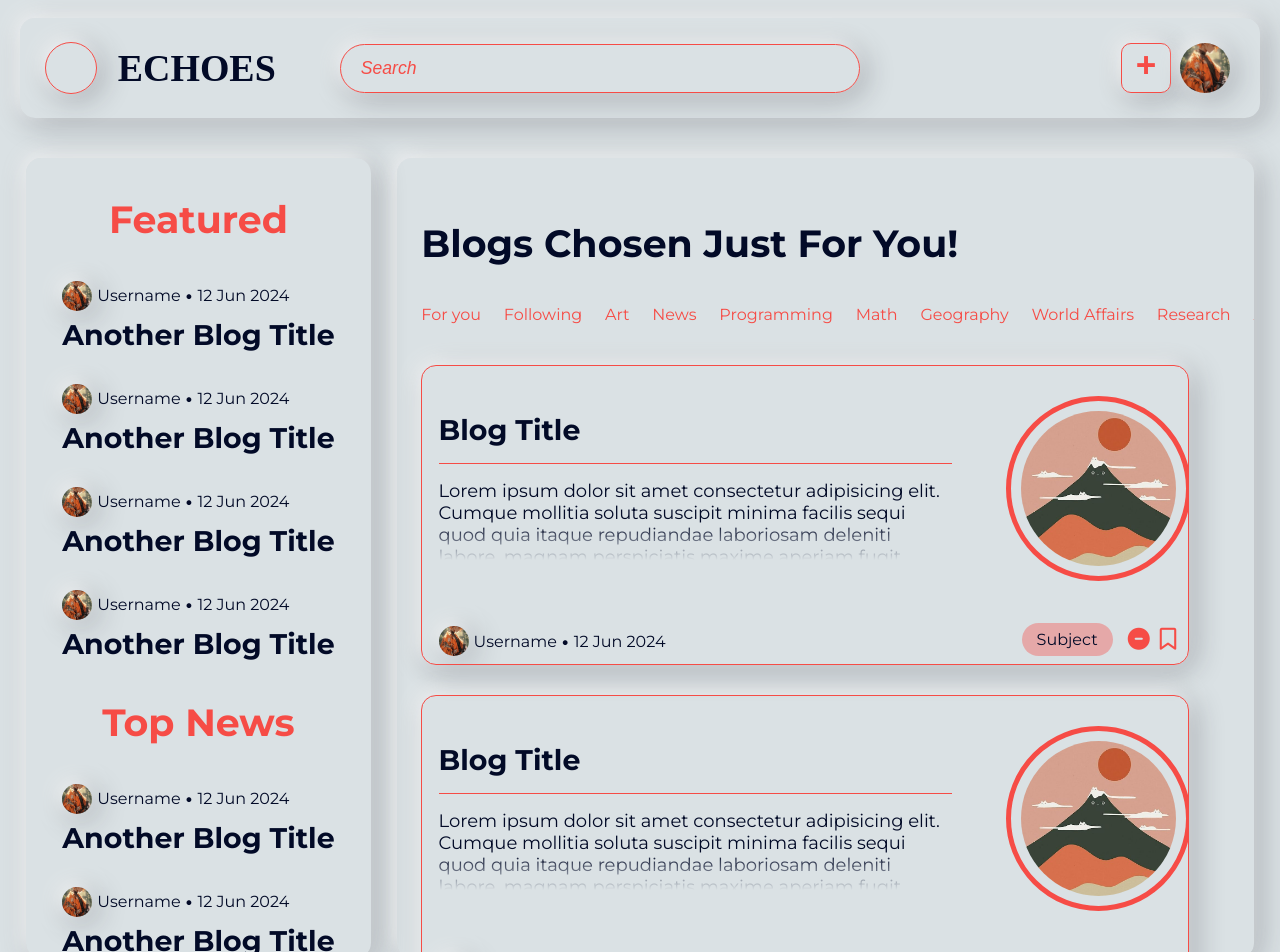
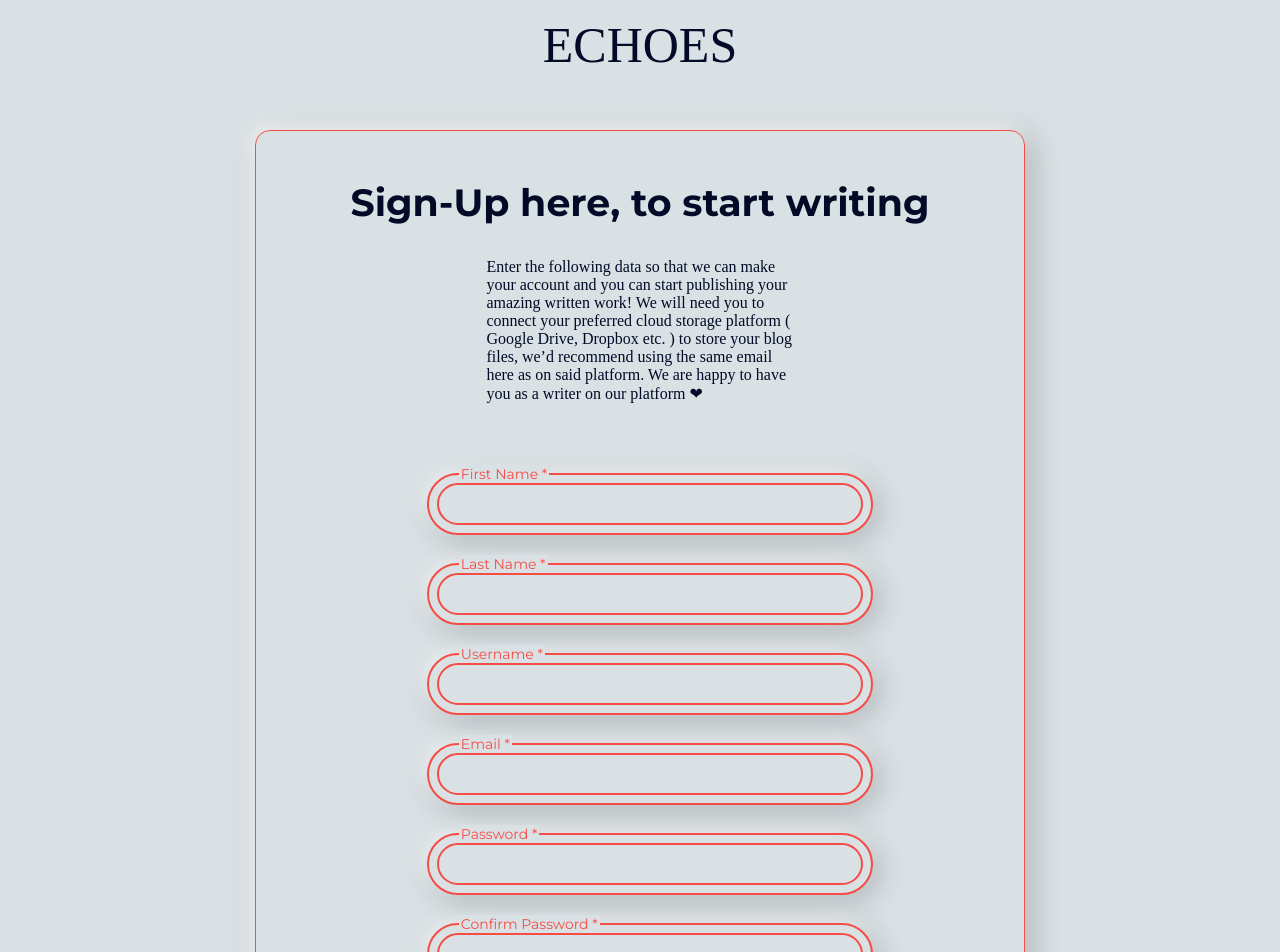
Before and after one commit to Nexalys/Echoes, a React (Vite) app in the folder frontend/: page /sign-up in a window 1280 px wide. Shown: the top 952 px of the page. Built offline with nearby package versions, Linux system fonts and the light colour scheme.

Commit message:
created sign-up page, modified profile page

```diff
--- a/frontend/package.json
+++ b/frontend/package.json
@@ -12,7 +12,7 @@
   "dependencies": {
     "react": "^18.2.0",
     "react-dom": "^18.2.0",
-    "react-hook-form": "^7.51.5",
+    "react-hook-form": "^7.52.1",
     "react-markdown": "^9.0.1",
     "react-markup": "^1.1.0",
     "react-router-dom": "^6.23.1"
--- a/frontend/src/main.jsx
+++ b/frontend/src/main.jsx
@@ -5,6 +5,7 @@
 import { createBrowserRouter, RouterProvider } from 'react-router-dom';
 import { MarkdownEditor } from './pages/markdown-page/markdown-page';
 import { BlogPage } from './pages/blogPage/blogPage';
+import Signup from './pages/sign-up/sign-up';
 
 import './index.css'
 
@@ -15,7 +16,7 @@
   },
   {
     path: '/sign-up',
-    element: <Homepage />,
+    element: <Signup />,
   },
   {
     path: '/markdown',
--- a/frontend/src/pages/profilepage/ProfilePage.css
+++ b/frontend/src/pages/profilepage/ProfilePage.css
@@ -44,7 +44,8 @@
 
 .profilepage-main {
     /* min-height: 100vh; */
-    width: 55vw;
+    min-width: 900px;
+    width: 65vw;
     display: flex;
     flex-direction: column;
     justify-content: flex-start;
@@ -119,7 +120,7 @@
     align-items: center;
     padding: 20px;
     width: 24vw;
-    height: 100vh;
+    height: 95vh;
     flex-shrink: 0;
     border-radius: 15px;
     background: var(--background);
@@ -221,4 +222,7 @@
 
 .profilepage-right-authordetails{
     margin: 10px 0px;
+    display: flex;
+    flex-direction: column;
+    gap: 1vh;
 }
--- a/frontend/src/pages/sign-up/sign-up.css
+++ b/frontend/src/pages/sign-up/sign-up.css
@@ -0,0 +1,134 @@
+.signup-container {
+    display: flex;
+    flex-direction: column;
+    justify-content: baseline;
+    align-items: center;
+}
+
+.signup-container p {
+    color: var(--text, #EEF9FF);
+    font-family: Vogue;
+    font-size: 50px;
+    font-style: normal;
+    font-weight: 400;
+    line-height: normal;
+    margin-top: 1vh;
+    margin-bottom: 7vh;
+    /* margin-bottom: auto; */
+}
+
+.signup-main {
+    border-radius: 15px;
+    border: 0.5px solid var(--accent);
+    background: var(--background);
+    box-shadow: var(--floating-shadow);
+
+    max-width: 60vw;
+    min-height: 80vh;
+    flex-shrink: 0;
+
+    display: flex;
+    flex-direction: column;
+    justify-content: baseline;
+    align-items: center;
+}
+
+.signup-main-text{
+    display: flex;
+    flex-direction: column;
+    justify-content: center;
+    align-items: center;
+}
+
+.signup-main-text p{
+    margin: 0px;
+    max-width: 40%;
+    color: var(--text);
+    font-family: Avenir;
+    font-size: 16px;
+    font-style: normal;
+    font-weight: 350;
+    line-height: normal;
+    margin-bottom: 9vh;
+}
+
+.signup-main-text h3 {
+    margin-top: 6vh;
+    margin-bottom: 4vh;
+}
+
+.signup-form {
+    display: flex;
+    flex-direction: column;
+    align-items: flex-start;
+    justify-content: center;
+    gap: 4vh;
+    width: 55%;
+}
+
+.signup-form-group {
+    position: relative;
+    width: 100%;
+    /* margin: 20px 0; */
+}
+
+.signup-input {
+    width: 100%;
+    padding: 10px 20px 10px 20px;
+    border: none;
+    outline: 2px solid var(--accent);
+    border-radius: 50px;
+    font-size: 16px;
+    background-color: var(--background);
+    transition: border-color 0.3s ease;
+}
+
+.signup-input-container {
+    box-shadow: var(--floating-shadow);
+    display: flex;
+    width: 100%;
+    border-radius: 50px;
+    border: 10px solid var(--background);
+    outline: 2px solid var(--accent);
+}
+
+.floating-label {
+    position: absolute;
+    top: -10px;
+    left: 30px;
+    background-color: var(--background);
+    padding: 0 2px;
+    color: var(--accent);
+    font-size: 14px;
+    pointer-events: none;
+}
+
+.sign-up-button {
+    background-color: var(--background);
+    color: var(--accent);
+    border: none;
+    border-radius: 50px;
+    box-shadow: var(--floating-shadow);
+    cursor: pointer;
+    padding: 10px 30px;
+    font-family: Avenir;
+    font-size: 16px;
+    font-style: normal;
+    font-weight: 350;
+    line-height: normal;
+}
+
+.sign-up-button:hover {
+    background-color: var(--secondary);
+}
+
+.signup-form-group p{
+    /* position: absolute;
+    left: 20px;
+    top: 45px; */
+    color: var(--secondary);
+    font-size: 14px;
+    margin: 0px;
+    margin-left: 30px;
+    margin-top: 10px;
+}
--- a/frontend/src/pages/sign-up/sign-up.jsx
+++ b/frontend/src/pages/sign-up/sign-up.jsx
@@ -0,0 +1,89 @@
+import React from 'react';
+import { useForm } from 'react-hook-form';
+
+import "./sign-up.css";
+
+export default function Signup() {
+  const { register, handleSubmit, formState: { errors }, watch } = useForm();
+  const onSubmit = data => console.log(data);
+
+  const password = watch("password"); // Watch the password input field
+
+  return (
+
+    <div className='signup-container'>
+        <p>ECHOES</p>
+
+        <div className='signup-main'>
+            <div className='signup-main-text'>
+                <h3>Sign-Up here, to start writing</h3>
+                <p>
+                Enter the following data so that we can make your account and you can start publishing your amazing written work! We will need you to connect your preferred cloud storage platform ( Google Drive, Dropbox etc. ) to store your blog files, we’d recommend using the same email here as on said platform. We are happy to have you as a writer on our platform ❤
+                </p>
+            </div>
+
+            <form className="signup-form" onSubmit={handleSubmit(onSubmit)}>
+            <div className="signup-form-group">
+                    <label className="floating-label">First Name *</label>
+                <div className='signup-input-container'>
+                    <input className="signup-input" type="text" {...register("firstName", { required: true, maxLength: 80 })} />
+                </div>
+                {errors.firstName && <p className="signup-error-message">First name is required and should be less than 80 characters.</p>}
+            </div>
+
+            <div className="signup-form-group">
+                <label className="floating-label">Last Name *</label>
+                <div className='signup-input-container'>
+                    <input className="signup-input" type="text" {...register("lastName", { required: true, maxLength: 100 })} />
+                </div>
+                {errors.lastName && <p className="signup-error-message">Last name is required and should be less than 100 characters.</p>}
+            </div>
+
+            <div className="signup-form-group">
+                <label className="floating-label">Username *</label>
+                <div className='signup-input-container'>
+                    <input className="signup-input" type="text" {...register("username", { required: true })} />
+                </div>
+                {errors.username && <p className="signup-error-message">Username is required.</p>}
+            </div>
+
+            <div className="signup-form-group">
+                <label className="floating-label">Email *</label>
+                <div className='signup-input-container'>
+                    <input className="signup-input" type="email" {...register("email", {
+                    required: true,
+                    pattern: /^[a-zA-Z][a-zA-Z0-9._%+-]*@[a-zA-Z0-9.-]+\.[a-zA-Z]{2,}$/
+                    })} />
+                </div>
+                {errors.email && <p className="signup-error-message">Invalid email address. Ensure it starts with a letter and contains an "@" symbol.</p>}
+            </div>
+
+            <div className="signup-form-group">
+                <label className="floating-label">Password *</label>
+                <div className='signup-input-container'>
+                    <input className="signup-input" type="password" {...register("password", {
+                    required: true,
+                    minLength: 8,
+                    pattern: /^(?=.*[A-Z])(?=.*[!@#$%^&*])(?=.*[0-9]).{8,}$/,
+                    })} />
+                </div>
+                {errors.password && <p className="signup-error-message">Password is required and must be at least 8 characters long, contain an uppercase letter, a special character, and a number.</p>}
+            </div>
+
+            <div className="signup-form-group">
+                <label className="floating-label">Confirm Password *</label>
+                <div className='signup-input-container'>
+                    <input className="signup-input" type="password" {...register("confirmPassword", {
+                    required: true,
+                    validate: value => value === password || "Passwords do not match"
+                    })} />
+                </div>
+                {errors.confirmPassword && <p className="signup-error-message">{errors.confirmPassword.message}</p>}
+            </div>
+
+            <input className="sign-up-button" type="submit" value="Sign-Up" />
+            </form>
+        </div>
+    </div>
+  );
+}
```
Also changed, not shown: 1 other file (tests, documents, lock files or other folders).
